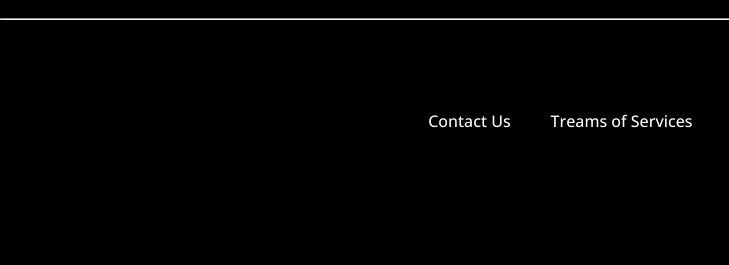
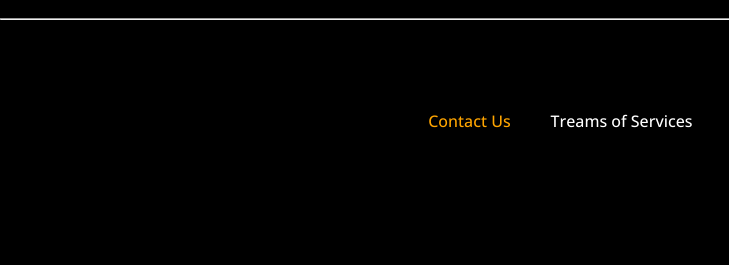
Before and after one commit to Rokibul-bd/world-cup-2022, a plain HTML site: page index.html in a window 1280 px wide. In both pictures the pointer is over the link "Contact Us". Shown: the part 2535-2800 px from the top of the page, 0-729 px from the left. Drawn offline with nearby package versions, Linux system fonts and the light colour scheme.

Commit message:
added something

```diff
--- a/Styles/style.css
+++ b/Styles/style.css
@@ -165,6 +165,10 @@ body{
 .footer-menu ul li a{
     color:#fff;
     text-decoration: none;
+    transition:0.3s all ease;
+}
+.footer-menu ul li a:hover{
+    color:orange;
 }
 .footer-social-icon{
     display:flex;
```
